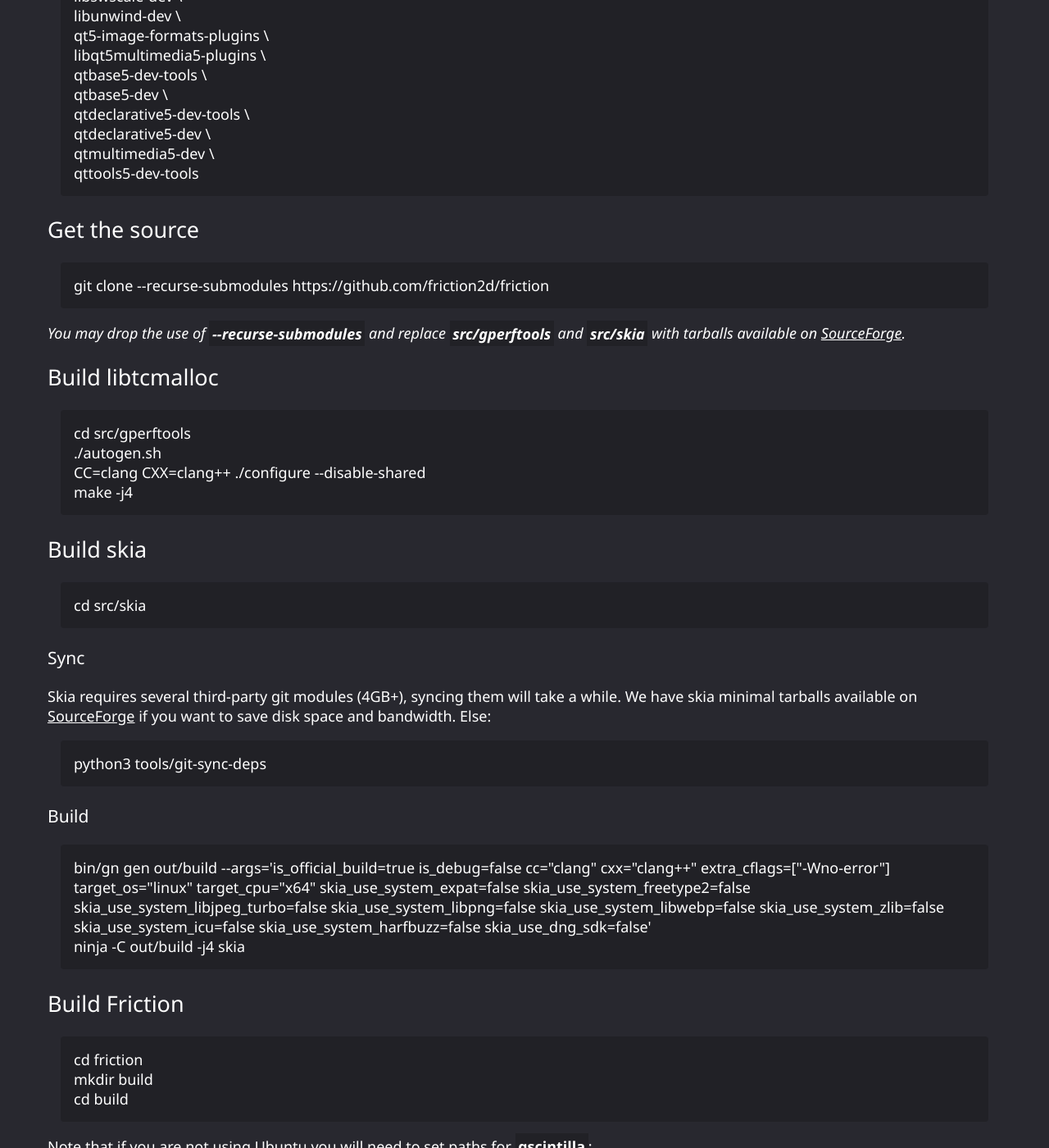
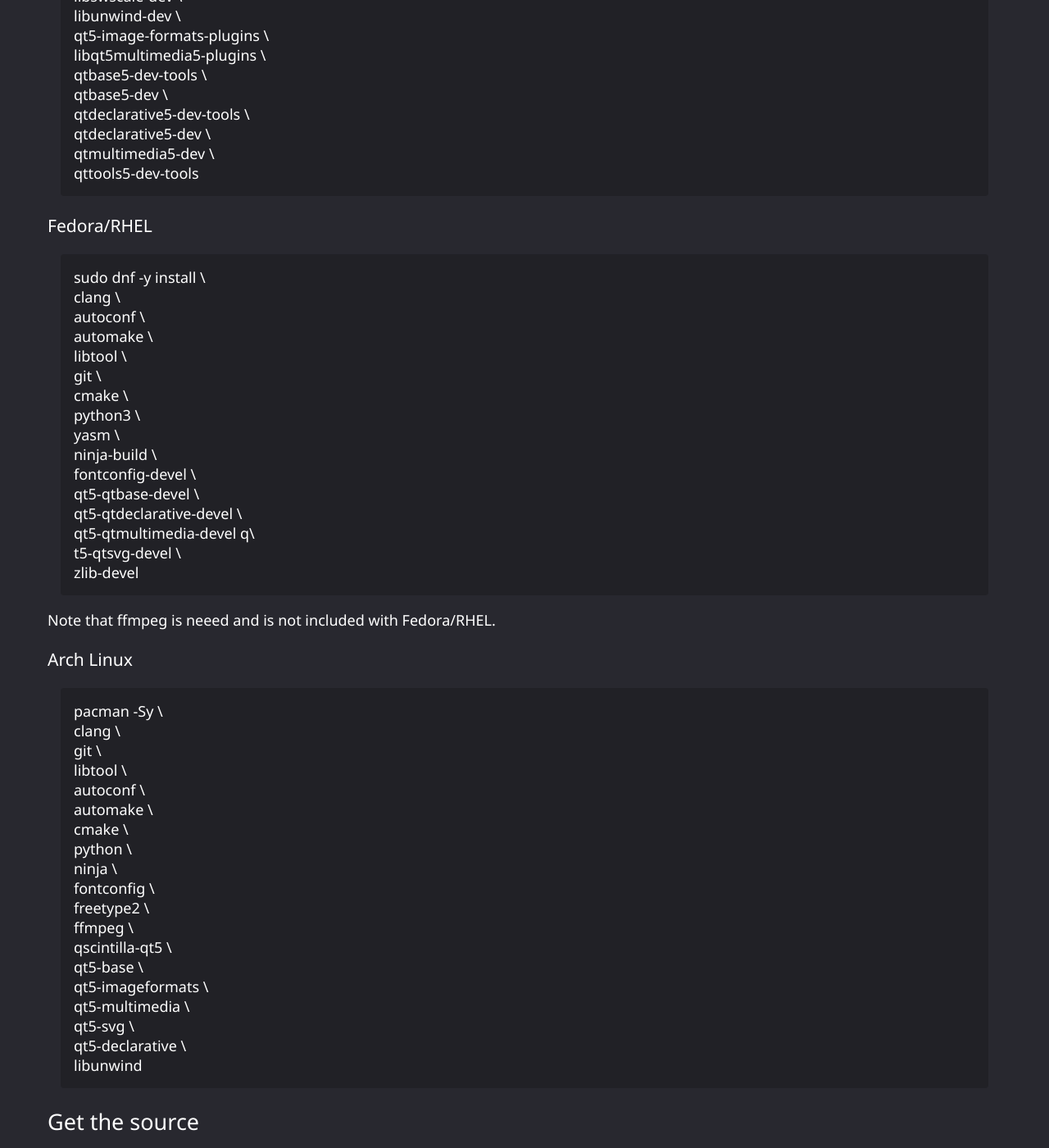
Before and after one commit to friction2d/friction2d.github.io, a Jekyll site: the page built from documentation/source-linux.md, in a window 1280 px wide and 1400 px high, scrolled down 1510 px. Shown: the whole window at 82% size. Built offline with Jekyll 4.4.1, drawn with Linux system fonts in a browser that asks for light colours; some of the changed text lies outside the part shown.

Commit message:
Update source-linux.md

````diff
--- a/documentation/source-linux.md
+++ b/documentation/source-linux.md
@@ -72,6 +72,53 @@ qtmultimedia5-dev \
 qttools5-dev-tools
 ```
 
+### Fedora/RHEL
+
+```
+sudo dnf -y install \
+clang \
+autoconf \
+automake \
+libtool \
+git \
+cmake \
+python3 \
+yasm \
+ninja-build \
+fontconfig-devel \
+qt5-qtbase-devel \
+qt5-qtdeclarative-devel \
+qt5-qtmultimedia-devel q\
+t5-qtsvg-devel \
+zlib-devel
+```
+
+Note that ffmpeg is neeed and is not included with Fedora/RHEL.
+
+### Arch Linux
+
+```
+pacman -Sy \
+clang \
+git \
+libtool \
+autoconf \
+automake \
+cmake \
+python \
+ninja \
+fontconfig \
+freetype2 \
+ffmpeg \
+qscintilla-qt5 \
+qt5-base \
+qt5-imageformats \
+qt5-multimedia \
+qt5-svg \
+qt5-declarative \
+libunwind
+```
+
 ## Get the source
 
 ```
@@ -119,7 +166,7 @@ mkdir build
 cd build
 ```
 
-Note that if you are not using Ubuntu you will need to set paths for ``qscintilla``:
+Note that if you are not using Ubuntu or Arch you will need to set paths for ``qscintilla``:
 
 ```
 cmake -G Ninja \
````
